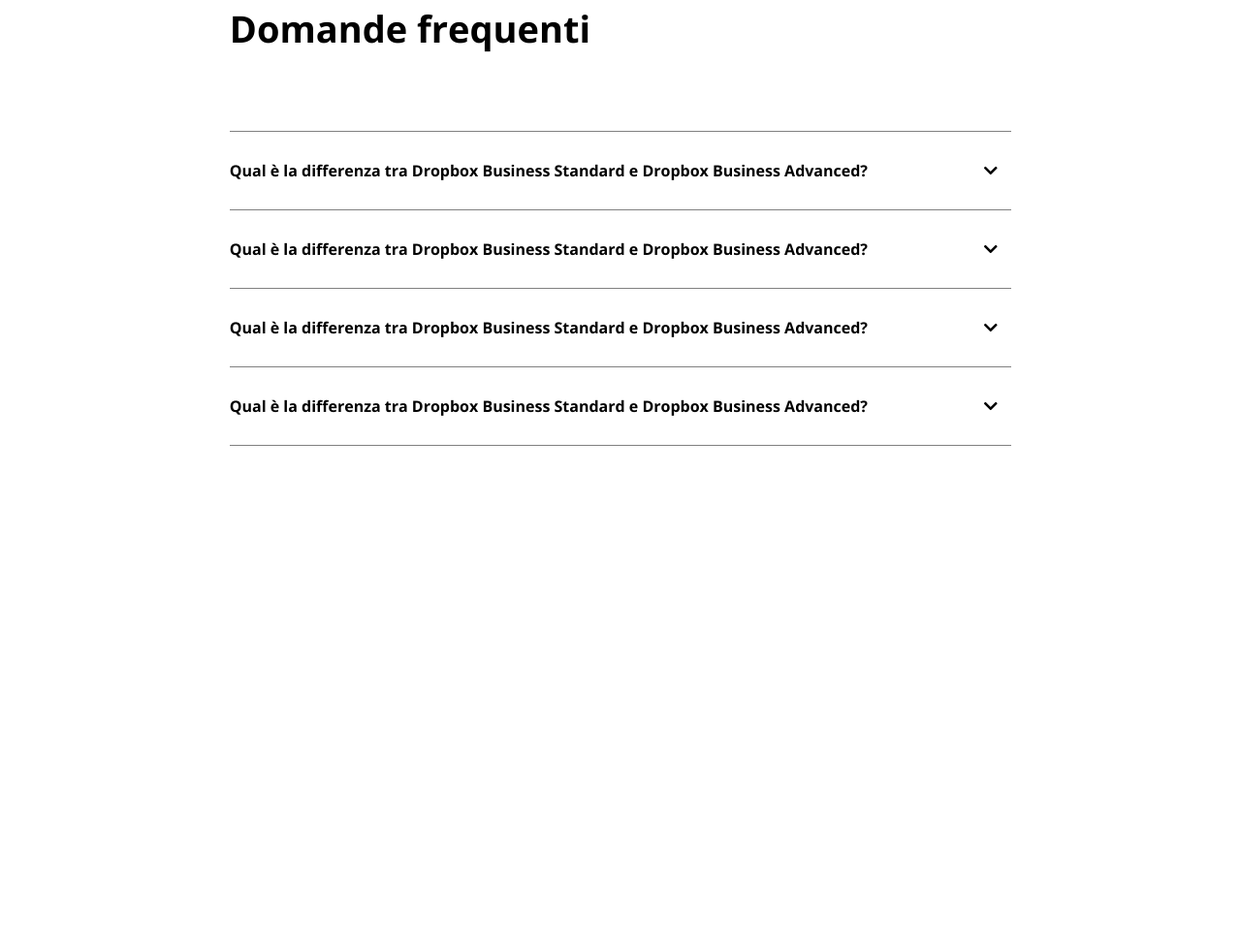
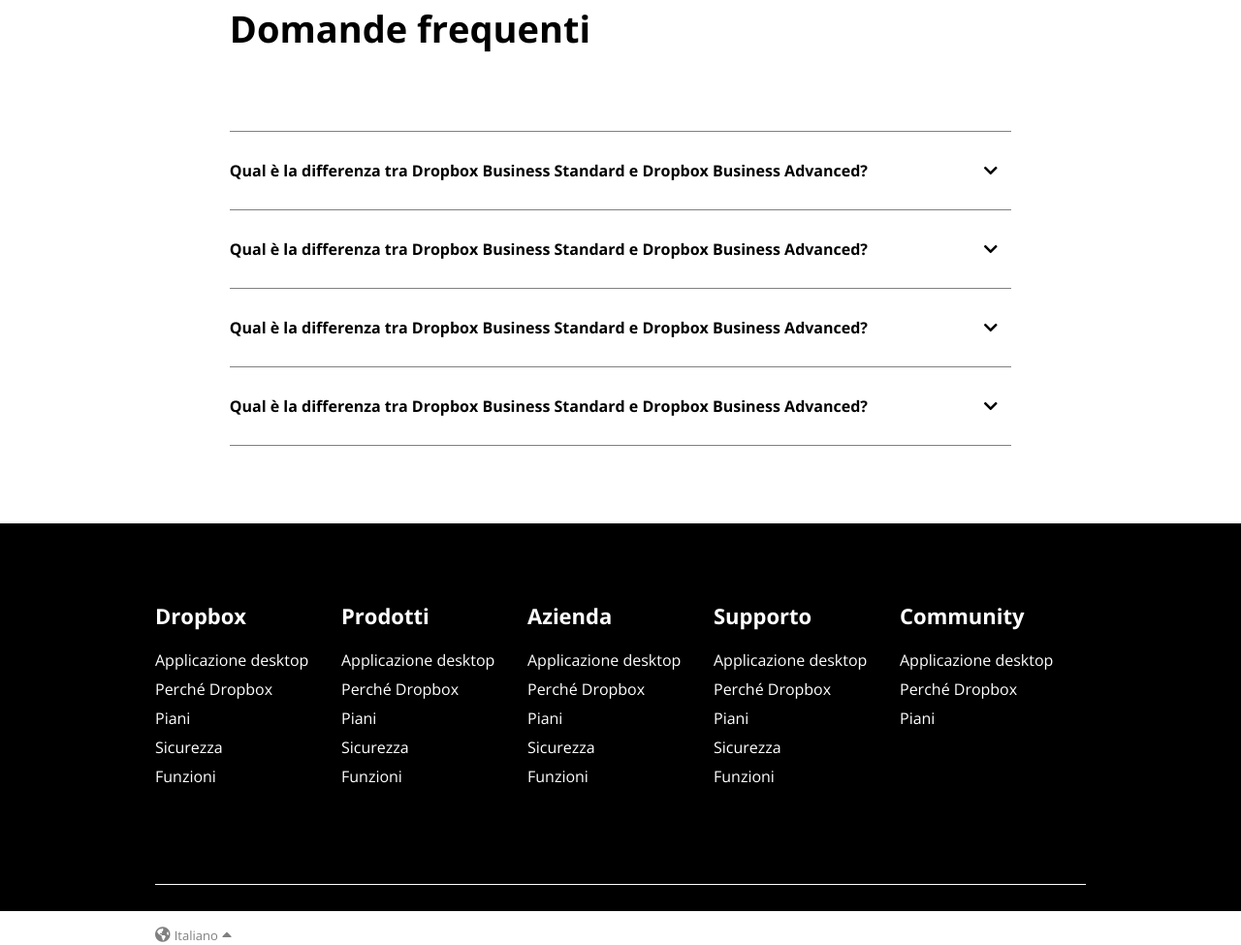
Before and after one commit to emanuelecardone/htmlcss-dropbox, a plain HTML site: page index.html in a window 1280 px wide. Shown: the part 6594-7569 px from the top of the page at 97% size. Before the commit the page ends 7134 px from the top, so only its background shows below. Drawn offline with nearby package versions, Linux system fonts and the light colour scheme.

Commit message:
Finito il tutto

```diff
--- a/css/style.css
+++ b/css/style.css
@@ -166,7 +166,7 @@ header li *{
     vertical-align: middle;
 }
 
-header ul{
+header ul, footer ul{
     list-style-type: none;
 }
 
@@ -458,6 +458,10 @@ main{
     margin: auto 2%;
 }
 
+.teams-section .teams-row{
+    height: 50%;
+}
+
 /* Teams section backgrounds */
 .teams-row:not(#central-box .teams-row){
     position: relative;
@@ -561,18 +565,65 @@ main{
 
 /* FOOTER */
 
+/* Footer columns */
+.footer-container{
+    background-color: #000000;
+    height: 50vh;
+}
+
+footer{
+    color: white;
+}
+
+footer h5{
+    font-size: 22px;
+    margin-bottom: 2vh;
+}
+
+.footer-container .large-container .footer-row:first-child{
+    padding-top: 10vh;
+}
+
+footer .col{
+    width: 20%;
+}
+
+footer ul li{
+    line-height: 30px;
+}
+
+footer a{
+    color: white;
+    text-decoration: none;
+}
+
+.end-page{
+    margin-top: 12vh;
+    border-top: 1px solid white;
+    padding-top: 5vh;
+}
+
+.end-page *{
+    color: grey;
+}
+
+.end-page span{
+    font-size: 13px;
+}
+
 /* TEST */
 
- /* div{
+/*
+div{
     border: 1px solid blue;
-}    */
+}
 
 .test-box{
     background-color: red;
     height: 500px;
 
 }
-
+*/
 .teams-section .small-container{
 
 }
@@ -580,7 +631,3 @@ main{
 .teams-section .col, .teams-section .teams-row{
 
 }
-
-.teams-section .teams-row{
-    height: 50%;
-}
--- a/index.html
+++ b/index.html
@@ -584,6 +584,66 @@
 
     <footer>
 
+        <div class="footer-container">
+            <div class="large-container">
+                <div class="footer-row clearfix">
+                    <div class="col">
+                        <h5>Dropbox</h5>
+                        <ul>
+                           <li><a href="#"> Applicazione desktop</a></li>
+                           <li><a href="#">Perché Dropbox</a></li>
+                           <li><a href="#">Piani</a></li>
+                           <li><a href="#">Sicurezza</a></li>
+                           <li><a href="#">Funzioni</a></li>
+                        </ul>
+                    </div>
+                    <div class="col">
+                        <h5>Prodotti</h5>
+                        <ul>
+                            <li><a href="#"> Applicazione desktop</a></li>
+                            <li><a href="#">Perché Dropbox</a></li>
+                            <li><a href="#">Piani</a></li>
+                            <li><a href="#">Sicurezza</a></li>
+                            <li><a href="#">Funzioni</a></li>
+                         </ul>
+                    </div>
+                    <div class="col">
+                        <h5>Azienda</h5>
+                        <ul>
+                            <li><a href="#"> Applicazione desktop</a></li>
+                            <li><a href="#">Perché Dropbox</a></li>
+                            <li><a href="#">Piani</a></li>
+                            <li><a href="#">Sicurezza</a></li>
+                            <li><a href="#">Funzioni</a></li>
+                         </ul>
+                    </div>
+                    <div class="col">
+                        <h5>Supporto</h5>
+                        <ul>
+                            <li><a href="#"> Applicazione desktop</a></li>
+                            <li><a href="#">Perché Dropbox</a></li>
+                            <li><a href="#">Piani</a></li>
+                            <li><a href="#">Sicurezza</a></li>
+                            <li><a href="#">Funzioni</a></li>
+                         </ul>
+                    </div>
+                    <div class="col">
+                        <h5>Community</h5>
+                        <ul>
+                            <li><a href="#"> Applicazione desktop</a></li>
+                            <li><a href="#">Perché Dropbox</a></li>
+                            <li><a href="#">Piani</a></li>
+                         </ul>
+                    </div>
+                </div>
+                <div class="end-page">
+                    <i class="fas fa-globe-americas"></i>
+                    <span>Italiano</span>
+                    <i class="fas fa-caret-up"></i>
+                </div>
+            </div>
+        </div>
+
     </footer>
 
 </body>
```
